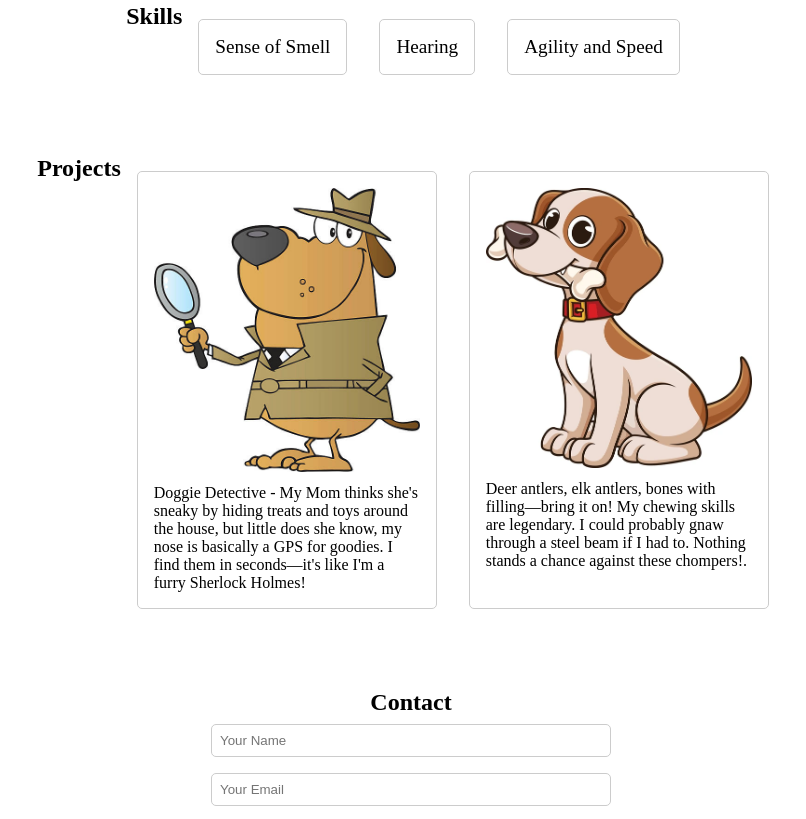
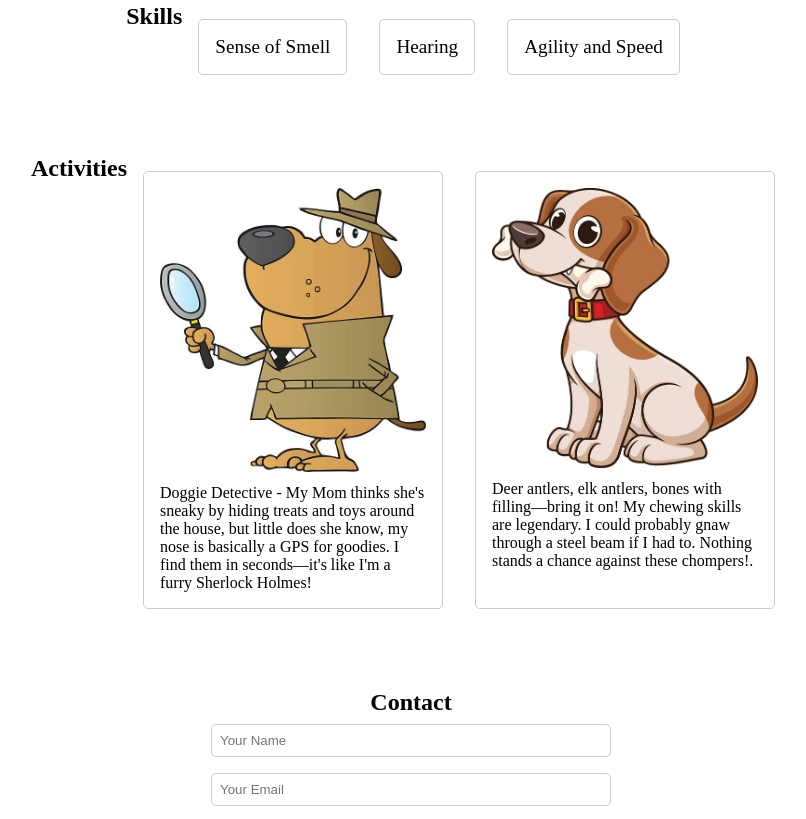
Before and after one commit to vatsanchetlur/CapStone, a plain HTML site: page Portfolio/index.html in a window 1280 px wide. Shown: the part 449-1268 px from the top of the page, without its empty margins (229-1035 px from the left). Drawn offline with Linux system fonts and the light colour scheme.

Commit message:
Update index.html

```diff
--- a/Portfolio/index.html
+++ b/Portfolio/index.html
@@ -42,7 +42,7 @@
 
     <!-- Projects Section -->
     <section id="projects">
-        <h2>Projects</h2>
+        <h2>Activities</h2>
         <!-- Project card 1 -->
         <div class="project-card">
             <img src="Detective.jpg" alt="Project 1">
```
